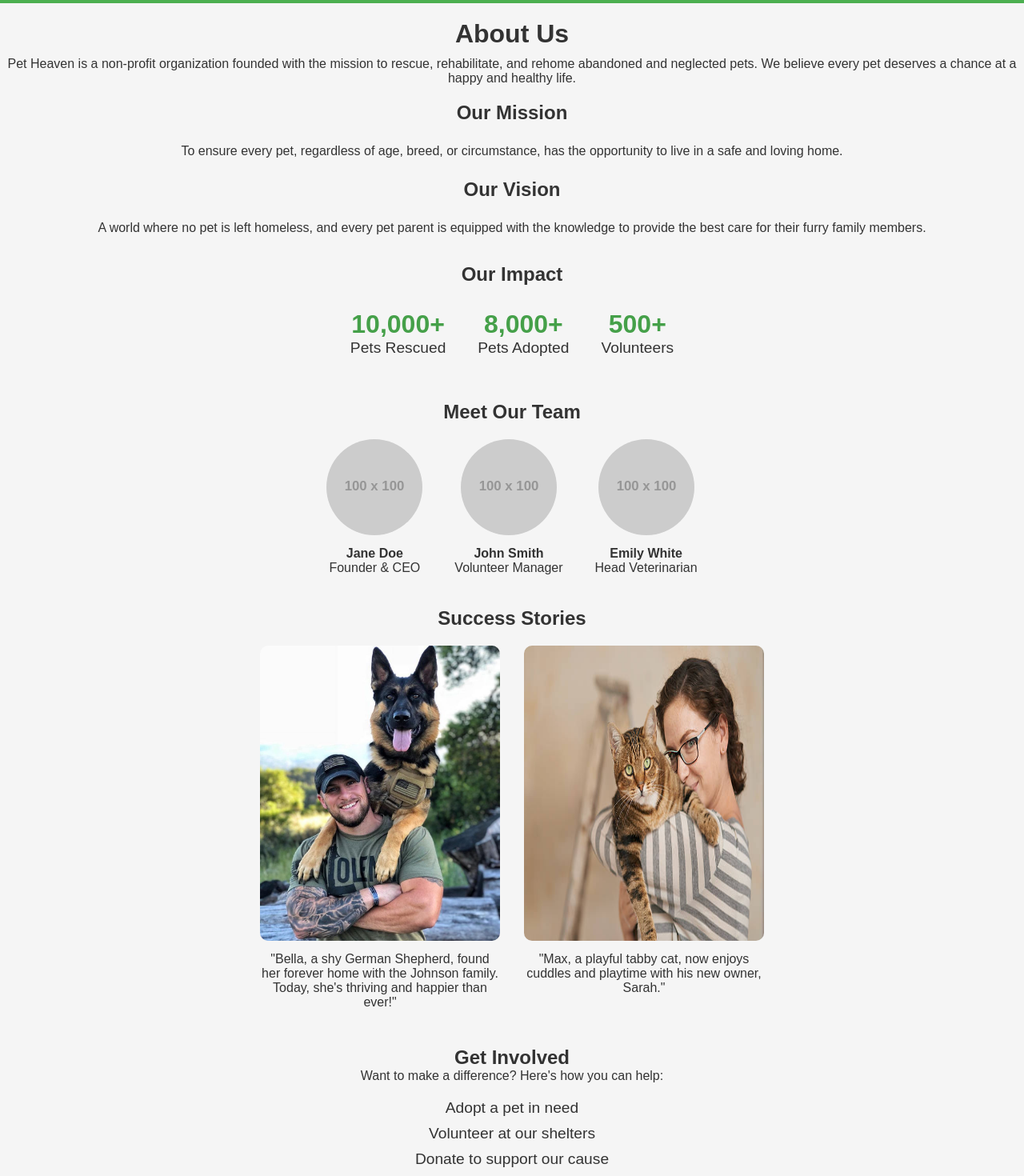
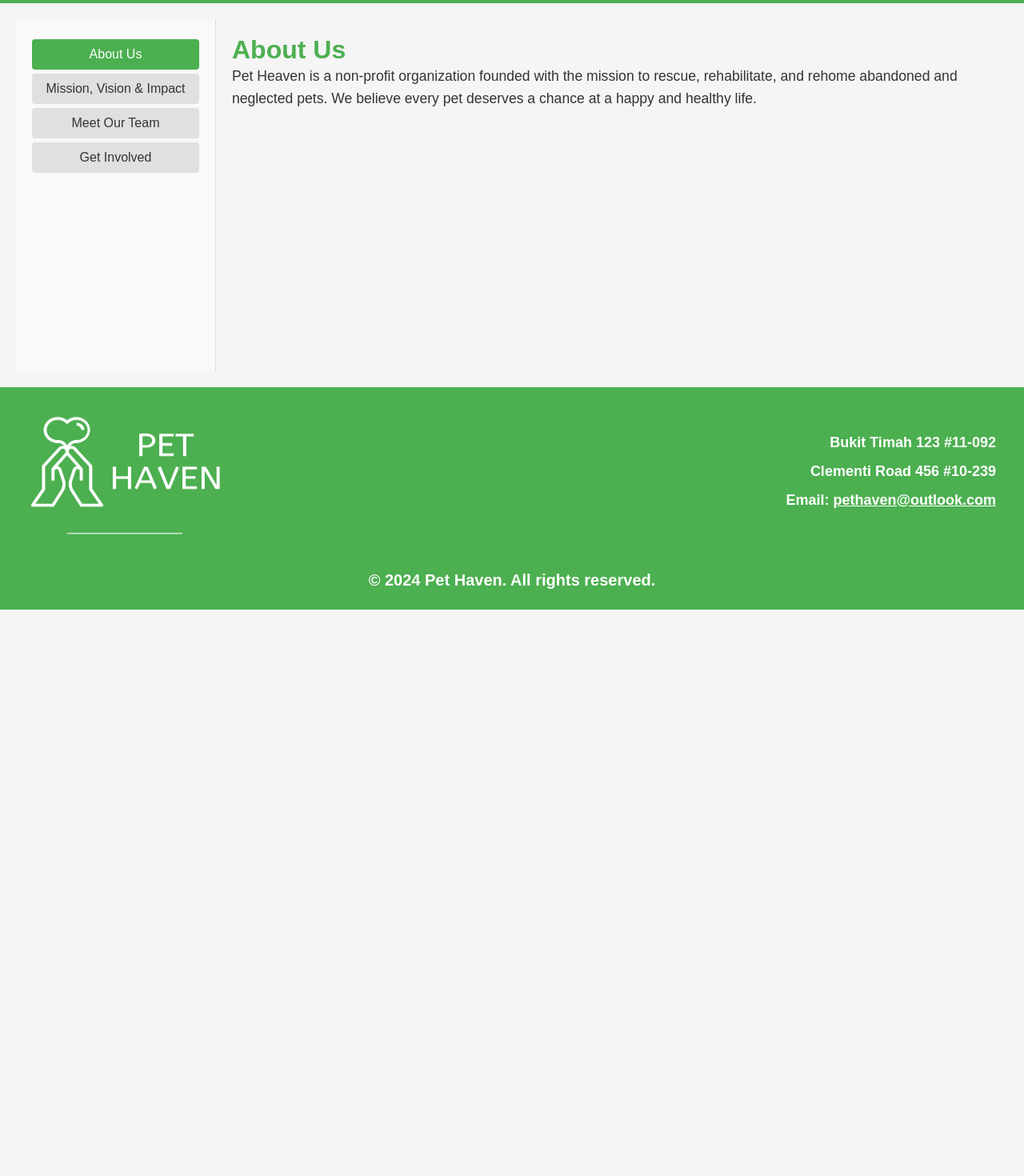
Before and after one commit to OCodeJK/pet-heaven, a React (Create React App) app: page /about in a window 1280 px wide. Shown: the part 120-1590 px from the top of the page at 80% size. After the commit the page ends 882 px from the top, so only its background shows below. Built offline with nearby package versions, Linux system fonts and the light colour scheme.

Commit message:
weird shit

```diff
--- a/package.json
+++ b/package.json
@@ -11,6 +11,7 @@
     "axios": "^1.7.7",
     "react": "^18.3.1",
     "react-dom": "^18.3.1",
+    "react-icons": "^5.3.0",
     "react-router-dom": "^6.27.0",
     "react-scripts": "^5.0.1",
     "web-vitals": "^2.1.4"
--- a/src/pages/About.js
+++ b/src/pages/About.js
@@ -1,32 +1,53 @@
-import React from 'react'
+import React, { useState } from 'react'
 import "./style.css";
 import germanshepimg from "./resources/german_sherpard.jpg";
 import tabbycatimg from "./resources/tabby_cat.jpg";
 
 const About = () => {
+  const [activeSection, setActiveSection] = useState("about-us");
+
   return (
-    <div className="about-us-details">
-      <div className="about-us-page-container">
+    <div className="about-us-container">
+      {/* Sidebar Navigation */}
+      <div className="sidebar">
+        <ul>
+          <li onClick={() => setActiveSection("about-us")} className={activeSection === "about-us" ? "active" : ""}>
+            About Us
+          </li>
+          <li onClick={() => setActiveSection("mission-vision-impact")} className={activeSection === "mission-vision-impact" ? "active" : ""}>
+            Mission, Vision & Impact
+          </li>
+          <li onClick={() => setActiveSection("team")} className={activeSection === "team" ? "active" : ""}>
+            Meet Our Team
+          </li>
+          <li onClick={() => setActiveSection("get-involved")} className={activeSection === "get-involved" ? "active" : ""}>
+            Get Involved
+          </li>
+        </ul>
+      </div>
+
+      {/* Main Content */}
+      <div className="content">
+        {/* About Us Section */}
+        <div className={`section ${activeSection === "about-us" ? "active-section" : ""}`}>
           <h1>About Us</h1>
           <p>
             Pet Heaven is a non-profit organization founded with the mission to rescue, rehabilitate, and rehome abandoned and
             neglected pets. We believe every pet deserves a chance at a happy and healthy life.
           </p>
         </div>
-      <section className="mission-vision">
+
+        {/* Mission, Vision, and Impact Section */}
+        <div className={`section ${activeSection === "mission-vision-impact" ? "active-section" : ""}`}>
           <h2>Our Mission</h2>
           <p>
             To ensure every pet, regardless of age, breed, or circumstance, has the opportunity to live in a safe and loving home.
           </p>
-
           <h2>Our Vision</h2>
           <p>
             A world where no pet is left homeless, and every pet parent is equipped with the knowledge to provide the best care
             for their furry family members.
           </p>
-      </section>
-
-      <section className="our-impact">
           <h2>Our Impact</h2>
           <div className="stats">
             <div className="stat">
@@ -42,9 +63,10 @@ const About = () => {
               <p>Volunteers</p>
             </div>
           </div>
-      </section>
+        </div>
 
-      <section className="team">
+        {/* Meet Our Team Section */}
+        <div className={`section ${activeSection === "team" ? "active-section" : ""}`}>
           <h2>Meet Our Team</h2>
           <div className="team-members">
             <div className="member">
@@ -63,27 +85,10 @@ const About = () => {
               <p>Head Veterinarian</p>
             </div>
           </div>
-      </section>
+        </div>
 
-      <section className="success-stories">
-        <h2>Success Stories</h2>
-        <div className="stories">
-          <div className="story">
-            <img src={germanshepimg} alt="Dog Story" />
-            <p>
-              "Bella, a shy German Shepherd, found her forever home with the Johnson family. Today, she's thriving and happier than ever!"
-            </p>
-          </div>
-          <div className="story">
-            <img src={tabbycatimg} alt="Cat Story" />
-            <p>
-              "Max, a playful tabby cat, now enjoys cuddles and playtime with his new owner, Sarah."
-            </p>
-          </div>
-        </div>
-      </section>
-
-      <section className="get-involved">
+        {/* Get Involved Section */}
+        <div className={`section section-get-involved ${activeSection === "get-involved" ? "active-section" : ""}`}>
           <h2>Get Involved</h2>
           <p>Want to make a difference? Here's how you can help:</p>
           <ul>
@@ -91,8 +96,8 @@ const About = () => {
             <li>Volunteer at our shelters</li>
             <li>Donate to support our cause</li>
           </ul>
-        <button className="donate-button">Donate Now</button>
-      </section>
+      </div>
+      </div>
     </div>
   );
 };
--- a/src/pages/style.css
+++ b/src/pages/style.css
@@ -125,147 +125,168 @@
 }
 
 /* About Us Page */
-.about-us-page-container h1{
-  margin-top:10px;
-  text-align: center;
-  padding: 10px;
+.about-us-container {
+  display: flex;
+  font-family: Arial, sans-serif;
+  color: #333;
+  padding: 20px;
+  min-height: 60vh;
 }
 
-.about-us-page-container p{
+.sidebar {
+  flex: 0 0 250px;
+  background-color: #f9f9f9;
+  padding: 20px;
+  border-right: 1px solid #ddd;
+}
+
+.sidebar ul {
+  list-style: none;
+  padding: 0;
+}
+
+.sidebar li {
+  padding: 10px;
+  margin: 5px 0;
+  cursor: pointer;
+  background: #e0e0e0;
+  border-radius: 4px;
   text-align: center;
 }
 
-.mission-vision h2,
-.mission-vision p {
-  margin: 15px;
-  text-align: center;
-  padding: 5px;
-}
-.our-impact {
-  text-align: center;
-  margin-top: 20px;
-  padding: 10px;
+.sidebar li:hover,
+.sidebar li.active {
+  background: #4caf50;
+  color: white;
 }
 
-.our-impact .stats {
-  display: flex;
-  justify-content: center;
-  gap: 40px;
-  margin: 30px;
-  margin-bottom: 5px;
+.content {
+  flex: 1;
+  padding: 20px;
+  overflow: hidden;
+  position: relative;
 }
 
-.team h2{
-  text-align: center;
-  padding-bottom: 20px;
+.content h1{
+  color: #4caf50;
+}
+
+.section {
+  opacity: 0;
+  transform: translateX(-100%);
+  transition: all 0.6s ease-in-out;
+  position: absolute;
+  top: 0;
+  left: 0;
+  width: 100%;
+}
+
+.section.active-section {
+  opacity: 1;
+  transform: translateX(0);
+  position: relative;
+
+}
+
+.section.active-section li{
+  list-style: none;
 }
 
 
-.stat {
-  text-align: center;
+/* Content Styling */
+.section h2 {
+  color: #4caf50;
+  font-size: 1.8rem;
+  margin-bottom: 10px;
+}
+
+.section p {
+  font-size: 1.1rem;
+  line-height: 1.6;
+  margin-bottom: 20px;
 }
 
 .stat h3 {
-  font-size: 2rem;
-  color: #45a049;
+  font-size: 2.5rem;
+  color: #4caf50;
+  margin-bottom: 5px;
+  text-align: left;
 }
 
 .stat p {
-  font-size: 1.2rem;
-  color: #333;
+  font-size: 1rem;
 }
 
-/* Team Section */
-.team {
-  margin-top: 40px;
+.stats {
+  display: flex;
+  justify-content: space-evenly;
+  margin:40px;
 }
 
 .team-members {
   display: flex;
-  justify-content: center;
-  gap: 40px;
-  flex-wrap: wrap;
+  justify-content: space-evenly;
+  text-align: center;
+  gap:20px;
 }
 
-.team-members .member {
-  text-align: center;
+.member img {
+  border-radius: 50%;
+  margin-bottom: 10px;
+  width: 300px;
+  height: 300px;
 }
 
-.team-members .member img {
-  border-radius: 50%;
-  width: 120px;
-  height: 120px;
-  margin-bottom: 10px;
+/* Specific styles for the Get Involved section */
+
+.section-get-involved h2 {
+  color: #4caf50;
+  font-size: 2rem;
+  margin-bottom: 20px;
 }
 
-/* Success Stories Section */
-.success-stories {
-  margin-top: 40px;
-  text-align: center;
+.section-get-involved p {
+  color: #555;
+  font-size: 1.2rem;
+  line-height: 1.6;
+  margin-bottom: 20px;
 }
 
-.success-stories h2{
+/* List of involvement options */
+.section-get-involved ul li {
+  font-size: 1.1rem;
+  color: #333;
+  background-color: #e8f5e9;
+  margin: 10px auto;
+  padding: 10px 15px;
+  border-radius: 5px;
   text-align: center;
-  padding-bottom:20px;
+  box-shadow: 0 2px 4px rgba(0, 0, 0, 0.1);
+  transition: transform 0.3s ease, background-color 0.3s ease;
 }
 
-.stories {
-  display: flex;
-  justify-content: center;
-  gap: 30px;
-  flex-wrap: wrap;
+.section-get-involved ul li:hover {
+  background-color: #4caf50;
+  color: white;
+  transform: translateY(-5px);
 }
 
-.story {
-  text-align: center;
-  max-width: 300px;
-}
-
-.story img {
-  border-radius: 10px;
-  width: 100%;
-  height: 80%;
-  margin-bottom: 10px;
-}
-
-.story p {
-  color: #333;
-}
-
-/* Get Involved Section */
-.get-involved {
-  margin-top: 40px;
-  text-align: center;
-}
-
-.get-involved ul {
-  list-style: none;
-  padding: 0;
-  margin: 20px auto;
-  max-width: 600px;
-}
-
-.get-involved ul li {
+/* Donate Button */
+.donate-button {
   font-size: 1.2rem;
-  margin-bottom: 10px;
-}
-
-.donate-button {
-  padding: 15px 30px;
-  background-color: #28a745;
   color: white;
-  font-size: 1.2rem;
+  background-color: #4caf50;
+  padding: 10px 20px;
   border: none;
   border-radius: 5px;
   cursor: pointer;
-  transition: background-color 0.3s ease;
-  margin-bottom: 20px;
+  transition: background-color 0.3s ease, transform 0.3s ease;
 }
 
 .donate-button:hover {
-  background-color: #1e7e34;
+  background-color: #45a049;
+  transform: translateY(-3px);
 }
-
 
 /* Reviews Section */
 .reviews {
```
Also changed, not shown: 1 other file (tests, documents, lock files or other folders). Lines whose indentation alone changed are shown as unchanged.
